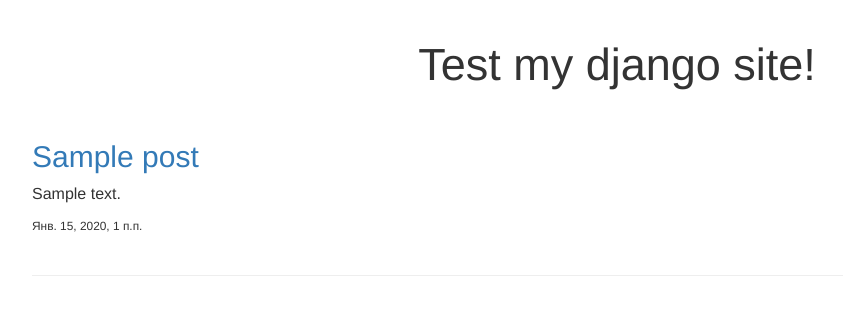
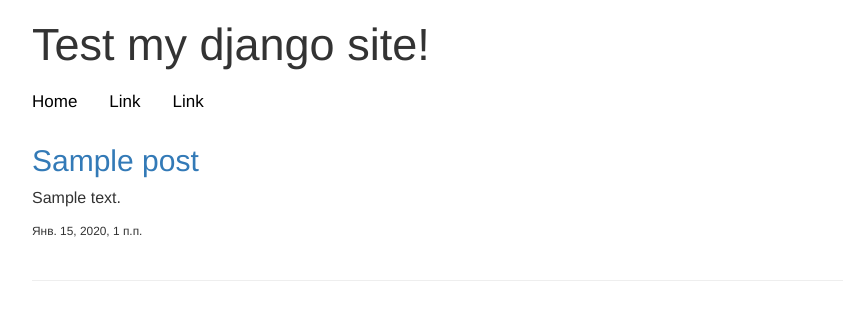
Before and after one commit to maks141/my-blog, a Django app: page / in a window 1280 px wide. Shown: the top 320 px of the page, without its empty margins (23-866 px from the left). Run offline with Django 3.2, Linux system fonts and the light colour scheme; tables that the repository leaves empty hold one stand-in row (values such as "Sample post"); some libraries are stand-ins or nearby versions.

Commit message:
Добавлены отдельные страницы для постов и меню

```diff
--- a/blog/static/css/blog.css
+++ b/blog/static/css/blog.css
@@ -8,6 +8,10 @@
 
 h1 {
     font-size: 45px;
-    text-align: center;
-    padding: 20px;
+    text-align: left;
 }
+
+ul li a{
+    color: black;
+    font-size: 17px;
+}
--- a/blog/templates/blog/base.html
+++ b/blog/templates/blog/base.html
@@ -5,7 +5,6 @@
 <head>
     <meta charset="UTF-8">
     <meta name="viewport" content="width=device-width, initial-scale=1.0">
-    <title>Главная с постами типа</title>
     <link rel="stylesheet" href="//maxcdn.bootstrapcdn.com/bootstrap/3.2.0/css/bootstrap.min.css">
     <link rel="stylesheet" href="//maxcdn.bootstrapcdn.com/bootstrap/3.2.0/css/bootstrap-theme.min.css">
     <link rel="stylesheet" href="{% static '/css/blog.css' %}">
@@ -16,6 +15,17 @@
         <div class="content container">
             <div class="row header">
                 <h1>Test my django site!</h1>
+                <ul class="nav nav-pills row">
+                    <li class="nav-item">
+                      <a class="nav-link active" href="/">Home</a>
+                    </li>
+                    <li class="nav-item">
+                      <a class="nav-link" href="#">Link</a>
+                    </li>
+                    <li class="nav-item">
+                      <a class="nav-link" href="#">Link</a>
+                    </li>
+                  </ul>
             </div>
         </div>
     </head>
--- a/blog/templates/blog/post_list.html
+++ b/blog/templates/blog/post_list.html
@@ -1,9 +1,10 @@
 {% extends 'blog/base.html' %}
 
 {% block content %}
+<title>Home</title>
     {% for post in posts %}
         <div class="post">
-            <a href="#"><h2>{{ post.title }}</h2></a>
+            <a href="{% url 'post_detail' pk=post.pk %}"><h2>{{ post.title }}</h2></a>
             <p>{{ post.text }}</p>
             <small>{{ post.published_date }}</small>
         </div>
--- a/blog/urls.py
+++ b/blog/urls.py
@@ -3,4 +3,5 @@ from . import views
 
 urlpatterns = [
     path('', views.post_list, name='post_list'),
+    path('post/<int:pk>/', views.post_detail, name='post_detail'),
 ]
--- a/blog/views.py
+++ b/blog/views.py
@@ -1,7 +1,12 @@
 from django.shortcuts import render
 from .models import Post
 from django.utils import timezone
+from django.shortcuts import render, get_object_or_404
 
 def post_list(request):
     posts = Post.objects.filter(published_date__lte=timezone.now()).order_by('published_date')
     return render(request, 'blog/post_list.html', {'posts': posts})
+
+def post_detail(request, pk):
+    post = get_object_or_404(Post, pk=pk)
+    return render(request, 'blog/post_detail.html', {'post': post})
```
Also changed, not shown: blog/templates/blog/post_detail.html (added, +14 -0 lines).
